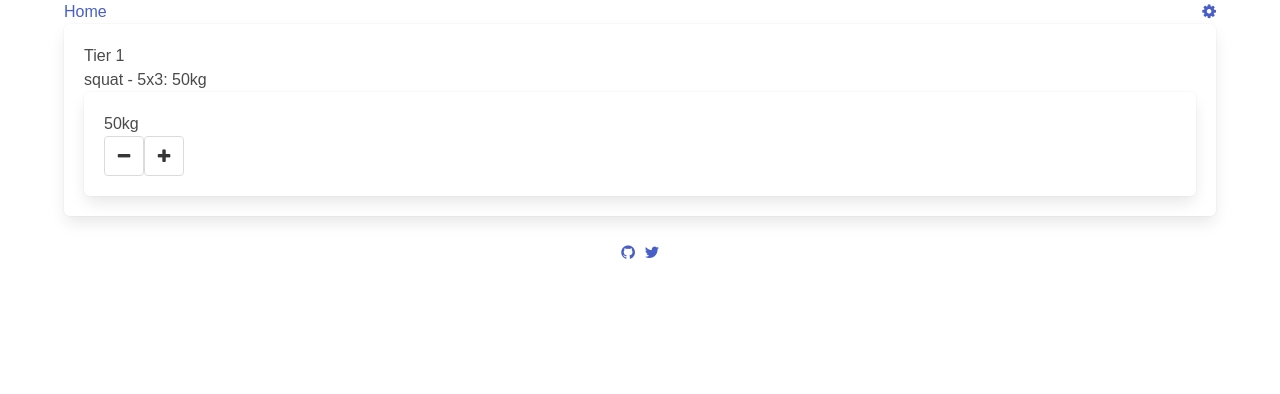
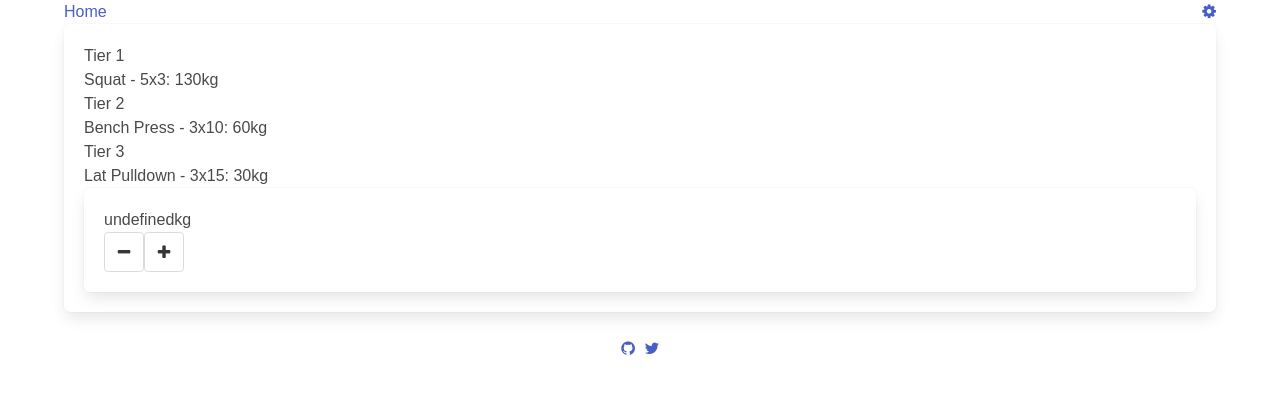
Before and after one commit to mattwelson/gzclp, a React (Create React App) app: page /workout in a window 1280 px wide. Shown: the top 394 px of the page. Built offline with nearby package versions, Linux system fonts and the light colour scheme.

Commit message:
Added pretty text Added logic to determine the next workout

```diff
--- a/src/components/App/App.js
+++ b/src/components/App/App.js
@@ -5,6 +5,8 @@ import NoMatch from './NoMatch'
 import SettingsPage from './SettingsPage'
 import Workout from './Workout'
 import defaults from '../../data/defaults'
+import { startingWeights } from '../../data/examples'
+import { getFirstNextWorkouts } from '../../logic/core'
 
 import './App.css'
 
@@ -17,11 +19,21 @@ class App extends Component {
     }
   }
 
+  componentDidMount() {
+    // load in the starting weights
+    // load in previous workouts
+    // load in the nextWeights
+    this.setState(() => ({
+      nextWeights: getFirstNextWorkouts(startingWeights, defaults.progressions)
+    }))
+  }
+
   handleSettingsChange = e => {
     console.log({ me: this, e })
   }
 
   render() {
+    if (!this.state.nextWeights) return <p>Loading...</p>
     return (
       <Router>
         <div>
--- a/src/components/App/Workout.js
+++ b/src/components/App/Workout.js
@@ -1,13 +1,40 @@
 import React from 'react'
 
 import PlateCalculator from '../utility/PlateCalculator'
+
+import { nextWorkout, prettyString } from '../../logic/core'
+
+const Tiers = ({ workout, unit }) =>
+  <div>
+    {workout &&
+      Object.keys(workout).map(tier =>
+        <div key={tier}>
+          <h1>
+            {prettyString(tier)}
+          </h1>
+          {Object.keys(workout[tier]).map(exercise => {
+            const plan = workout[tier][exercise]
+            return (
+              <div key={`${tier}_${exercise}`}>
+                {prettyString(exercise)} - {plan.scheme}:{' '}
+                {`${plan.weight}${unit}`}
+              </div>
+            )
+          })}
+        </div>
+      )}
+  </div>
 
 class Workout extends React.Component {
   state = {}
 
   componentDidMount() {
+    const { baseWorkouts } = this.props.settings
+    const { nextWeights } = this.props
+    const workout = nextWorkout(nextWeights, baseWorkouts[0])
+
     this.setState(() => ({
-      weight: 50
+      workout
     }))
   }
 
@@ -21,18 +48,9 @@ class Workout extends React.Component {
   }
 
   render() {
-    const { baseWorkouts, progressions, prettyText, unit } = this.props.settings
     return (
       <div>
-        <h1>Tier 1</h1>
-        <p>
-          {baseWorkouts[0]['tier1'].map((x, i) =>
-            <span key={`${x}_${i}`}>
-              {prettyText[x] || x} - {progressions['tier1'][0]}:{' '}
-              {`${this.state.weight}${unit}`}
-            </span>
-          )}
-        </p>
+        <Tiers workout={this.state.workout} unit={this.props.settings.unit} />
         <PlateCalculator
           {...this.props}
           weight={this.state.weight}
--- a/src/data/defaults.js
+++ b/src/data/defaults.js
@@ -45,7 +45,10 @@ export default {
     ohp: 'overhead press',
     latpull: 'lat pulldown',
     dbrow: 'dumbbell row',
-    bench: 'bench press'
+    bench: 'bench press',
+    tier1: 'tier 1',
+    tier2: 'tier 2',
+    tier3: 'tier 3'
   },
   rest: {
     tier1: {
--- /dev/null
+++ b/src/data/examples.js
@@ -0,0 +1,18 @@
+export const startingWeights = {
+  tier1: {
+    bench: 85,
+    squat: 130,
+    deadlift: 140,
+    ohp: 40
+  },
+  tier2: {
+    bench: 60,
+    squat: 90,
+    deadlift: 90,
+    ohp: 20
+  },
+  tier3: {
+    latpull: 30,
+    dbrow: 10
+  }
+}
--- a/src/logic/core.js
+++ b/src/logic/core.js
@@ -1,3 +1,12 @@
+import defaults from '../data/defaults'
+
+export const prettyString = (text, toUpper = true) =>
+  (defaults.prettyText[text] || text)
+    .replace(
+      /\w\S*/g,
+      w => `${toUpper ? w[0].toUpperCase() : w[0]}${w.substr(1)}`
+    )
+
 export const splitScheme = (scheme, delineator = 'x') =>
   scheme.split(delineator).map(Number)
 
@@ -59,11 +68,38 @@ export const generateNextAfterExercise = (
   return newNextWeights
 }
 
+export const getFirstNextWorkouts = (startingWeights, progressions) => {
+  const result = {}
+  Object.keys(startingWeights).forEach(tier => {
+    result[tier] = {}
+    Object.keys(startingWeights[tier]).forEach(exercise => {
+      result[tier][exercise] = {
+        weight: startingWeights[tier][exercise],
+        scheme: progressions[tier][0]
+      }
+    })
+  })
+  return result
+}
+
+export const nextWorkout = (nextWeights, baseWorkout) => {
+  const result = {}
+  Object.keys(baseWorkout).forEach(tier => {
+    result[tier] = {}
+    baseWorkout[tier].forEach(exercise => {
+      result[tier][exercise] = nextWeights[tier][exercise]
+    })
+  })
+  return result
+}
+
 export default {
   splitScheme,
   getGoalFromScheme,
   getNextScheme,
   hitTargets,
   deload,
-  generateNextAfterExercise
+  generateNextAfterExercise,
+  getFirstNextWorkouts,
+  nextWorkout
 }
```
Also changed, not shown: 1 other file (tests, documents, lock files or other folders).
